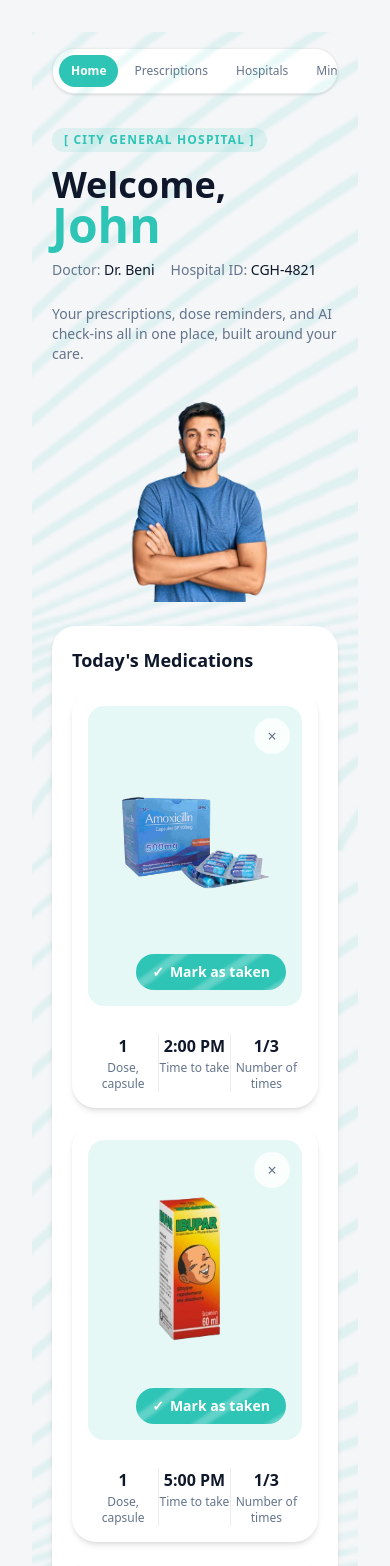
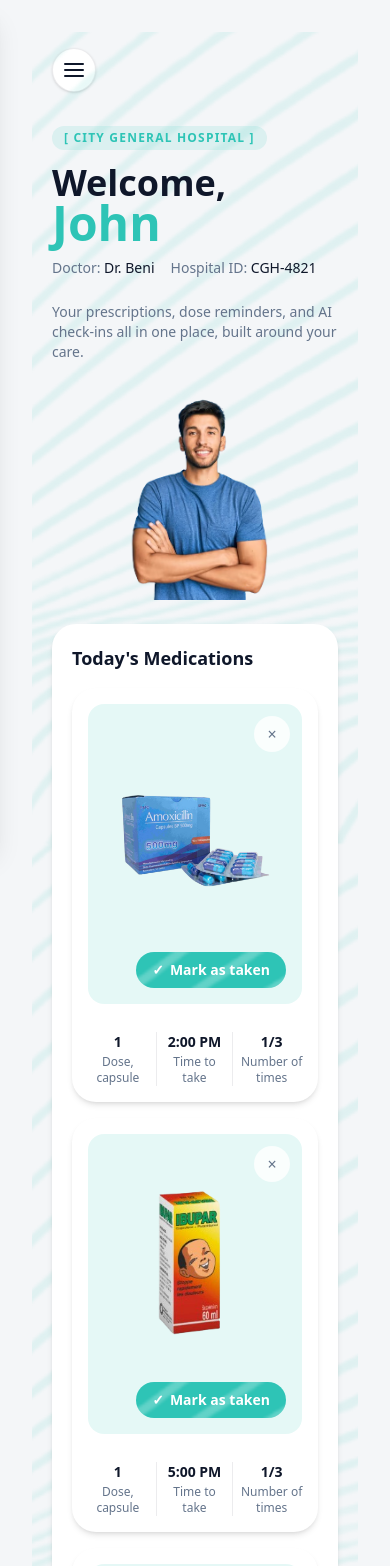
Before and after one commit to bdushime/PatientFollowSystem, a React (Vite) app: page / in a window 390 px wide. Shown: the top 1566 px of the page. Built offline with nearby package versions, Linux system fonts and the light colour scheme.

Commit message:
fixing the navbar menu and mobile responsivness

```diff
--- a/src/App.jsx
+++ b/src/App.jsx
@@ -1,9 +1,11 @@
 import { useState } from 'react'
 import Navbar from './components/ui/Navbar'
 import Dashboard from './pages/Dashboard'
+import AIChat from './pages/AIChat'
 
 function App() {
   const [activeItem, setActiveItem] = useState('Home')
+  const [showChat, setShowChat] = useState(false)
 
   const medications = [
     {
@@ -45,6 +47,10 @@
     }
   ]
 
+  if (showChat) {
+    return <AIChat onBack={() => setShowChat(false)} />
+  }
+
   return (
     <div className=" bg-bg flex items-center justify-center p-8">
       {/* <Navbar
@@ -52,7 +58,7 @@
         activeItem={activeItem}
         onSelect={setActiveItem}
       /> */}
-      <Dashboard patientName="John" hospitalName="City General Hospital" doctorName="Dr. Beni" hospitalPatientId="CGH-4821" medications={medications} schedule={schedule} onTalkToAI={()=>console.log('Open Mind Space')} onSelectMedicine={(medecine)=>console.log('open detail')}/>
+      <Dashboard patientName="John" hospitalName="City General Hospital" doctorName="Dr. Beni" hospitalPatientId="CGH-4821" medications={medications} schedule={schedule} onTalkToAI={()=>setShowChat(true)} onSelectMedicine={(medecine)=>console.log('open detail')}/>
     </div>
   )
 }
--- a/src/components/patient/DoseChecklist.jsx
+++ b/src/components/patient/DoseChecklist.jsx
@@ -52,17 +52,17 @@
         </div>
       </div>
 
-      <div className="grid grid-cols-3 divide-x divide-border mt-4 px-4 pb-4 pt-3">
-        <div className="text-center">
-          <p className="text-text-primary font-semibold">{dose}</p>
+      <div className="grid grid-cols-3 divide-x divide-border mt-4 px-2 pb-4 pt-3">
+        <div className="text-center px-1">
+          <p className="text-text-primary font-semibold text-sm whitespace-nowrap">{dose}</p>
           <p className="text-text-secondary text-xs mt-0.5">Dose, {doseUnit}</p>
         </div>
-        <div className="text-center">
-          <p className="text-text-primary font-semibold">{time}</p>
+        <div className="text-center px-1">
+          <p className="text-text-primary font-semibold text-sm whitespace-nowrap">{time}</p>
           <p className="text-text-secondary text-xs mt-0.5">Time to take</p>
         </div>
-        <div className="text-center">
-          <p className="text-text-primary font-semibold">
+        <div className="text-center px-1">
+          <p className="text-text-primary font-semibold text-sm whitespace-nowrap">
             {timesTaken}/{timesTotal}
           </p>
           <p className="text-text-secondary text-xs mt-0.5">Number of times</p>
--- /dev/null
+++ b/src/components/ui/MobileNav.jsx
@@ -0,0 +1,70 @@
+import { useState } from 'react'
+
+export default function MobileNav({ items, activeItem, onSelect }) {
+  const [isOpen, setIsOpen] = useState(false)
+
+  const handleSelect = (item) => {
+    onSelect?.(item)
+    setIsOpen(false)
+  }
+
+  return (
+    <>
+      <button
+        onClick={() => setIsOpen(true)}
+        aria-label="Open menu"
+        className="w-11 h-11 rounded-full bg-surface border border-border shadow-sm flex flex-col items-center justify-center gap-1 cursor-pointer"
+      >
+        <span className="w-5 h-0.5 rounded-full bg-text-primary" />
+        <span className="w-5 h-0.5 rounded-full bg-text-primary" />
+        <span className="w-5 h-0.5 rounded-full bg-text-primary" />
+      </button>
+
+      {isOpen && (
+        <div
+          onClick={() => setIsOpen(false)}
+          className="fixed inset-0 z-40 bg-black/40"
+        />
+      )}
+
+      <div
+        className={`fixed inset-y-0 left-0 z-50 w-72 bg-surface shadow-xl transition-transform duration-300 ${
+          isOpen ? 'translate-x-0' : '-translate-x-full'
+        }`}
+      >
+        <div className="flex items-center justify-between px-5 pt-5">
+          <p className="text-text-secondary text-xs font-semibold uppercase tracking-widest">
+            General
+          </p>
+          <button
+            onClick={() => setIsOpen(false)}
+            aria-label="Close menu"
+            className="w-9 h-9 rounded-full bg-accent-soft flex items-center justify-center text-text-secondary cursor-pointer"
+          >
+            ×
+          </button>
+        </div>
+
+        <div className="flex flex-col gap-1 px-3 mt-4">
+          {items.map((item) => {
+            const isActive = item === activeItem
+
+            return (
+              <button
+                key={item}
+                onClick={() => handleSelect(item)}
+                className={
+                  isActive
+                    ? 'text-left rounded-xl px-4 py-3 text-sm font-semibold bg-accent text-white cursor-pointer'
+                    : 'text-left rounded-xl px-4 py-3 text-sm font-medium text-text-secondary hover:bg-accent-soft cursor-pointer'
+                }
+              >
+                {item}
+              </button>
+            )
+          })}
+        </div>
+      </div>
+    </>
+  )
+}
--- a/src/components/ui/PatternBackground.jsx
+++ b/src/components/ui/PatternBackground.jsx
@@ -7,7 +7,7 @@
   return (
     <div
       aria-hidden="true"
-      className={`absolute inset-0 ${COLOR_CLASSES[color]} ${className}`}
+      className={`absolute inset-0 pointer-events-none ${COLOR_CLASSES[color]} ${className}`}
       style={{
         maskImage: 'url(/background-removebg-preview.png)',
         maskMode: 'alpha',
--- /dev/null
+++ b/src/pages/AIChat.jsx
@@ -0,0 +1,52 @@
+import { useState } from 'react'
+import ChatBubble from '../components/patient/ChatBubble'
+import ChatInput from '../components/patient/ChatInput'
+
+const initialMessages = [
+  {
+    sender: 'ai',
+    text: 'Hello John. According to your prescription, you should be on Day 3. Have you taken your morning dose?',
+    options: ['Yes', 'No'],
+  },
+]
+
+export default function AIChat({ onBack }) {
+  const [messages, setMessages] = useState(initialMessages)
+
+  const addMessage = (text) => {
+    setMessages((prev) => [...prev, { sender: 'patient', text }])
+  }
+
+  return (
+    <div className="min-h-svh bg-bg flex flex-col">
+      <div className="flex items-center gap-3 px-5 py-4 border-b border-border bg-surface">
+        <button
+          onClick={onBack}
+          aria-label="Back"
+          className="w-9 h-9 rounded-full bg-accent-soft flex items-center justify-center text-text-secondary cursor-pointer"
+        >
+          ‹
+        </button>
+        <p className="text-text-primary font-semibold">Mind Space</p>
+      </div>
+
+      <div className="flex-1 overflow-y-auto px-5 py-4 flex flex-col gap-4 max-w-2xl w-full mx-auto">
+        {messages.map((message, i) => (
+          <ChatBubble
+            key={i}
+            sender={message.sender}
+            text={message.text}
+            options={message.options}
+            onOptionClick={addMessage}
+          />
+        ))}
+      </div>
+
+      <div className="px-5 py-4 border-t border-border bg-surface">
+        <div className="max-w-2xl w-full mx-auto">
+          <ChatInput onSend={addMessage} />
+        </div>
+      </div>
+    </div>
+  )
+}
--- a/src/pages/Dashboard.jsx
+++ b/src/pages/Dashboard.jsx
@@ -6,6 +6,7 @@
 import DoseScheduleItem from '../components/patient/DoseScheduleItem'
 import Calendar from '../components/patient/Calendar'
 import Navbar from '../components/ui/Navbar'
+import MobileNav from '../components/ui/MobileNav'
 
 export default function Dashboard({
   patientName,
@@ -29,8 +30,21 @@
   return (
     <div className="relative overflow-hidden bg-bg min-h-svh">
       <PatternBackground color="accent" className="opacity-10"/>
-      <div className="px-5 md:px-10 lg:px-16 pt-4 flex justify-center lg:justify-start">
-         <Navbar items={['Home','Prescriptions','Hospitals','MindSpace']} activeItem={activeNavItem} onSelect={setActiveNavItem}/>
+      <div className="px-5 md:px-10 lg:px-16 pt-4 flex justify-between lg:justify-start items-center">
+        <div className="hidden lg:block">
+          <Navbar
+            items={['Home', 'Prescriptions', 'Hospitals', 'MindSpace']}
+            activeItem={activeNavItem}
+            onSelect={setActiveNavItem}
+          />
+        </div>
+        <div className="lg:hidden">
+          <MobileNav
+            items={['Home', 'Prescriptions', 'Hospitals', 'MindSpace']}
+            activeItem={activeNavItem}
+            onSelect={setActiveNavItem}
+          />
+        </div>
       </div>
       <div className="relative overflow-hidden px-5 md:px-10 lg:px-16 pt-8 md:pt-14">
         <div className="relative max-w-[1600px] mx-auto grid grid-cols-1 lg:grid-cols-[1.3fr_1fr] gap-8 items-center">
```
Also changed, not shown: 1 other file (tests, documents, lock files or other folders).
